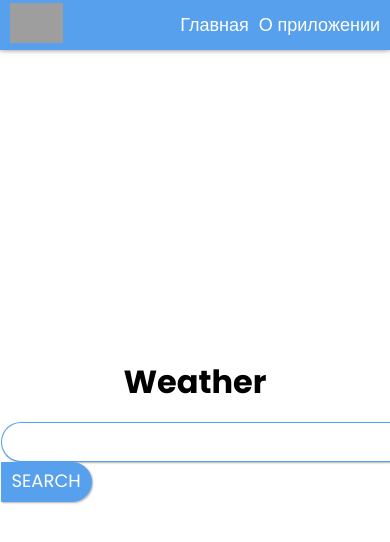
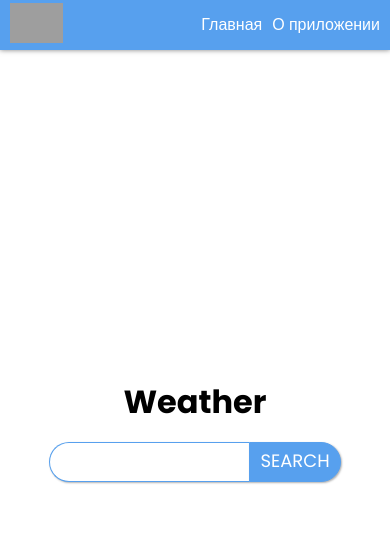
Before and after one commit to vladzyabs/weather, a React (Create React App) app: page / in a window 390 px wide. Shown: the top 542 px of the page. Built offline with nearby package versions, Linux system fonts and the light colour scheme; grey boxes are pictures that could not be loaded.

Commit message:
refactoring

```diff
--- a/src/components/Header/Header.module.scss
+++ b/src/components/Header/Header.module.scss
@@ -8,7 +8,7 @@
   left: 0;
   right: 0;
   background: $color-accent;
-  box-shadow: 0 0 5px 0 rgba(0,0,0,0.5);
+  box-shadow: 0 0 5px 0 rgba(0, 0, 0, 0.5);
 
   .container {
     @extend %container;
@@ -53,6 +53,13 @@
       &:hover:after {
         transform: scale(1);
       }
+
+      @media (max-width: 480px) {
+        font-size: 16px;
+        &:after {
+          height: 2px;
+        }
+      }
     }
   }
 }
--- a/src/pages/About/About.tsx
+++ b/src/pages/About/About.tsx
@@ -2,6 +2,11 @@ import React from 'react'
 import classes from './About.module.scss'
 
 const AboutPage = () => {
+
+   React.useEffect(() => {
+      document.title = 'About app'
+   })
+
    return (
       <div className={classes.container}>
          <h1>О приложении</h1>
@@ -10,6 +15,7 @@ const AboutPage = () => {
          <p>В проекте используется интерактивная карта от Yandex. (<a href="https://yandex.by/maps" target="_blank">yandex maps</a>)</p>
          <p>Приложение разработано на React.js с использование redux, axios, thunk и других инструментов.</p>
          <p>Разработчик: <a href="mailto:vladzyaba@gmail.com">Зябский Владислав</a></p>
+         <p>Ссылка на исходный код: <a href="https://github.com/vladzyabs/weather" target="_blank">github.com/vladzyabs/weather</a></p>
       </div>
    )
 }
--- a/src/pages/Weather/Weather.module.scss
+++ b/src/pages/Weather/Weather.module.scss
@@ -11,8 +11,14 @@
   .weatherForm {
     margin-bottom: 50px;
 
-    input, button{
-      box-shadow: 1px 1px 2px 0 rgba(0,0,0,0.3);
+    input, button {
+      box-shadow: 1px 1px 2px 0 rgba(0, 0, 0, 0.3);
+    }
+
+    @media (max-width: 480px) {
+      input {
+        max-width: 200px;
+      }
     }
   }
 
--- a/src/pages/Weather/WeatherPage.tsx
+++ b/src/pages/Weather/WeatherPage.tsx
@@ -8,6 +8,10 @@ import {AppRootStoreType} from '../../store/rootReducer'
 import {GetWeatherRT} from '../../api/apiType'
 
 const WeatherPage = () => {
+
+   React.useEffect(() => {
+      document.title = 'Weather'
+   })
 
    const dispatch = useDispatch()
    const weather = useSelector<AppRootStoreType, GetWeatherRT[]>(state => state.weather.data)
```
Also changed, not shown: 1 other file (tests, documents, lock files or other folders).
